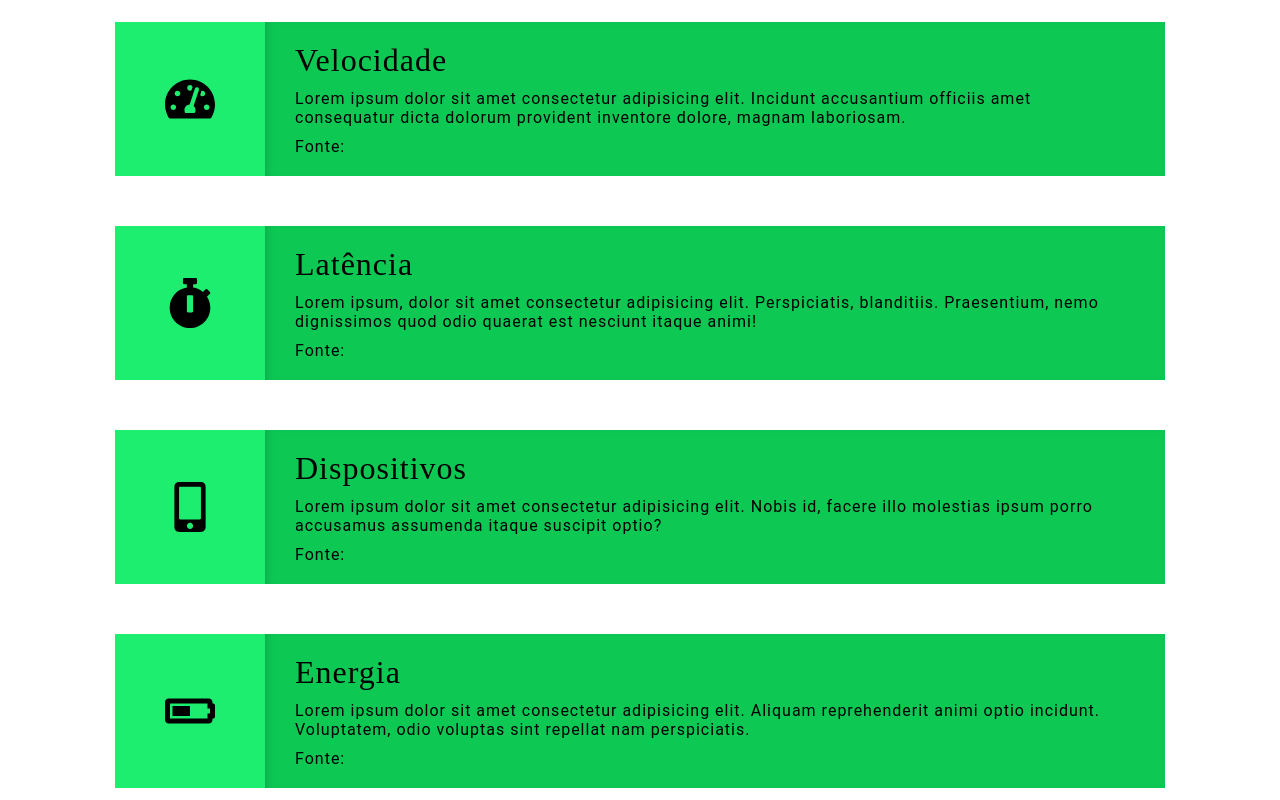
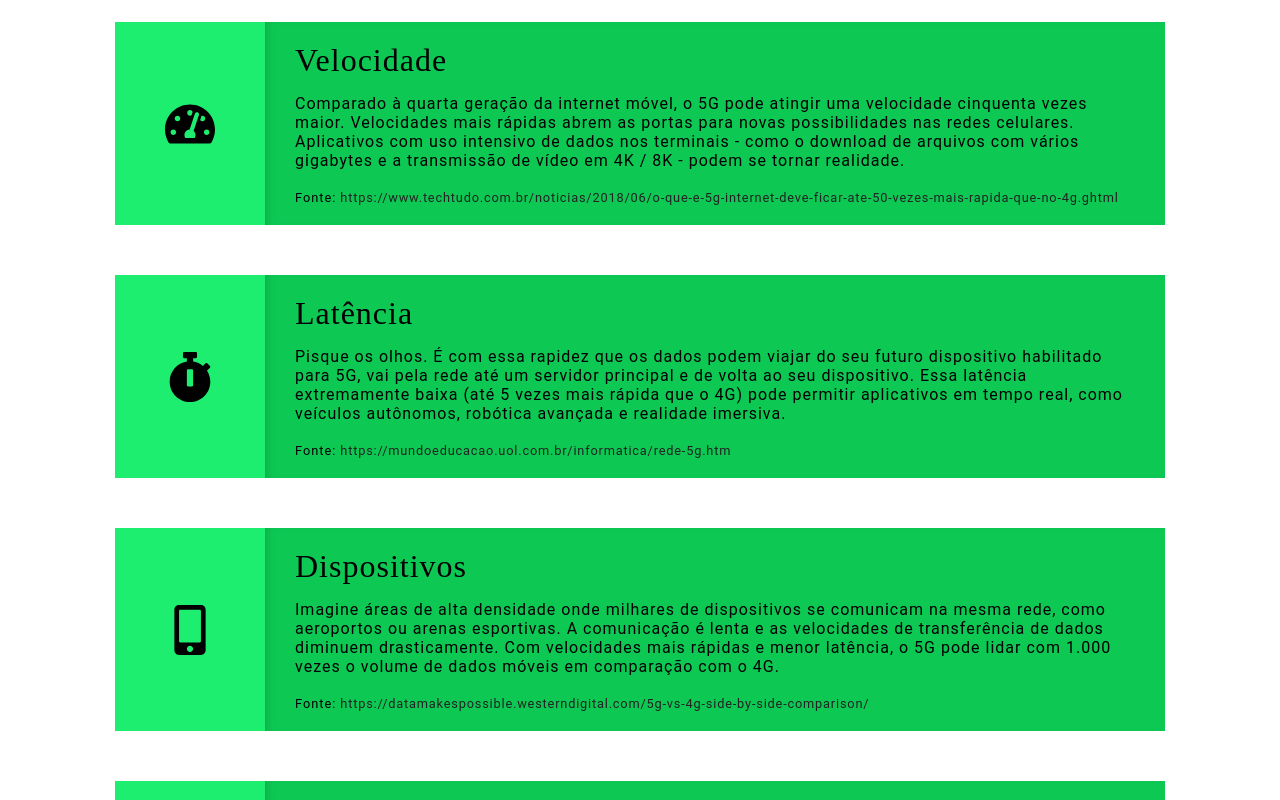
Before and after one commit to ismaelguimaraes/projeto-5gs, a React (Create React App) app: page /comparacao in a window 1280 px wide. Shown: the part 240-1040 px from the top of the page. Built offline with nearby package versions, Linux system fonts and the light colour scheme; the HTML template or start-up script is replaced by a standard one.

Commit message:
Adicionei conteúdo da página da comparação

```diff
--- a/src/components/Comparativo/index.js
+++ b/src/components/Comparativo/index.js
@@ -12,17 +12,17 @@ export default function ComparativoGrande(){
             <Requisitos>
                 <div>
                     <button><FaTachometerAlt size={35}/></button>
-                    <Conteudo><p>O 5G será até 100 vezes mais rápido que o 4G.</p></Conteudo>
+                    <Conteudo><p>O 5G será até 50 vezes mais rápido que o 4G.</p></Conteudo>
                 </div>
 
                 <div>
                     <button><FaStopwatch size={35}/></button>
-                    <Conteudo><p>As redes 5G possuirão a latência em cerca de 70 vezes menor que o 4G.</p></Conteudo>
+                    <Conteudo><p>As redes 5G possuirão a latência em cerca de 5 vezes menor que o 4G.</p></Conteudo>
                 </div>
 
                 <div>
                     <button><FaMobileAlt size={35}/></button>
-                    <Conteudo><p>O 5G suporta 100 vezes mais de dispositivos conectados por km² que o 4G.</p></Conteudo>
+                    <Conteudo><p>O 5G suporta 1000 vezes mais de dispositivos conectados por km² que o 4G.</p></Conteudo>
                 </div>
 
                 <div>
--- a/src/pages/Comparacao/index.js
+++ b/src/pages/Comparacao/index.js
@@ -13,8 +13,12 @@ export default function comparacao() {
                     <div><FaTachometerAlt size="50"/></div>
                     <section>
                         <h4>Velocidade</h4>
-                        <p>Lorem ipsum dolor sit amet consectetur adipisicing elit. Incidunt accusantium officiis amet consequatur dicta dolorum provident inventore dolore, magnam laboriosam.</p>
-                        <p>Fonte: </p>
+                        <p>Comparado à quarta geração da internet móvel, o 5G pode atingir uma velocidade cinquenta vezes maior. Velocidades mais rápidas abrem as portas para novas possibilidades nas redes celulares. Aplicativos com uso intensivo de dados nos terminais - como o download de arquivos com vários gigabytes e a transmissão de vídeo em 4K / 8K - podem se tornar realidade.</p>
+
+                        <span>Fonte:
+                            <a href="https://www.techtudo.com.br/noticias/2018/06/o-que-e-5g-internet-deve-ficar-ate-50-vezes-mais-rapida-que-no-4g.ghtml" target="_blank"> https://www.techtudo.com.br/noticias/2018/06/o-que-e-5g-internet-deve-ficar-ate-50-vezes-mais-rapida-que-no-4g.ghtml
+                            </a>
+                        </span>
                     </section>
                 </Card>
 
@@ -22,8 +26,10 @@ export default function comparacao() {
                     <div><FaStopwatch size="50"/></div>
                     <section>
                         <h4>Latência</h4>
-                        <p>Lorem ipsum, dolor sit amet consectetur adipisicing elit. Perspiciatis, blanditiis. Praesentium, nemo dignissimos quod odio quaerat est nesciunt itaque animi!</p>
-                        <p>Fonte: </p>
+                        <p>Pisque os olhos. É com essa rapidez que os dados podem viajar do seu futuro dispositivo habilitado para 5G, vai pela rede até um servidor principal e de volta ao seu dispositivo. Essa latência extremamente baixa (até 5 vezes mais rápida que o 4G) pode permitir aplicativos em tempo real, como veículos autônomos, robótica avançada e realidade imersiva.</p>
+                        <span>Fonte:
+                            <a href="https://mundoeducacao.uol.com.br/informatica/rede-5g.htm" target="_blank"> https://mundoeducacao.uol.com.br/informatica/rede-5g.htm </a>
+                        </span>
                     </section>
                 </Card>
 
@@ -31,8 +37,10 @@ export default function comparacao() {
                     <div><FaMobileAlt size="50"/></div>
                     <section>
                         <h4>Dispositivos</h4>
-                        <p>Lorem ipsum dolor sit amet consectetur adipisicing elit. Nobis id, facere illo molestias ipsum porro accusamus assumenda itaque suscipit optio?</p>
-                        <p>Fonte: </p>
+                        <p>Imagine áreas de alta densidade onde milhares de dispositivos se comunicam na mesma rede, como aeroportos ou arenas esportivas. A comunicação é lenta e as velocidades de transferência de dados diminuem drasticamente. Com velocidades mais rápidas e menor latência, o 5G pode lidar com 1.000 vezes o volume de dados móveis em comparação com o 4G.</p>
+                        <span>Fonte:
+                            <a href="https://datamakespossible.westerndigital.com/5g-vs-4g-side-by-side-comparison/ " target="_blank"> https://datamakespossible.westerndigital.com/5g-vs-4g-side-by-side-comparison/ </a>
+                        </span>
                     </section>
                 </Card>
 
@@ -40,11 +48,12 @@ export default function comparacao() {
                     <div><FaBatteryHalf size="50"/></div>
                     <section>
                         <h4>Energia</h4>
-                        <p>Lorem ipsum dolor sit amet consectetur adipisicing elit. Aliquam reprehenderit animi optio incidunt. Voluptatem, odio voluptas sint repellat nam perspiciatis.</p>
-                        <p>Fonte: </p>
+                        <p>Uma estimativa sugere que o 5G poderia usar 90% menos energia por bit que o 4G. O consumo de energia tem um grande impacto na vida útil da bateria para dispositivos móveis. Tem sido um espinho para as pessoas que usam smartphones, relógios inteligentes e tablets. Usando redes 5G rápidas e de baixa latência, mais dados podem ser processados na rede em vez de em um dispositivo. Isso pode significar menos energia usada e maior vida útil da bateria.</p>
+                        <span>Fonte:
+                            <a href="https://datamakespossible.westerndigital.com/5g-vs-4g-side-by-side-comparison/ " target="_blank"> https://datamakespossible.westerndigital.com/5g-vs-4g-side-by-side-comparison/ </a>
+                        </span>
                     </section>
                 </Card>
-
             </Container>
         </>
     );
--- a/src/pages/Comparacao/styles.js
+++ b/src/pages/Comparacao/styles.js
@@ -50,16 +50,30 @@ export const Card = styled.div`
         box-shadow: inset 8px 0px 20px -20px black;
 
         h4 {
-        font-size: 2rem;
-        font-weight: 100;
-        font-family: Bebas neue;
-        letter-spacing: 1px;
+            font-size: 2rem;
+            font-weight: 100;
+            font-family: Bebas neue;
+            letter-spacing: 1px;
+            padding-bottom: 5px;
         }
 
         p {
             font-size: 1rem;
             font-family: Roboto;
             letter-spacing: 1px;
+            padding-bottom: 10px;
+        }
+
+        span {
+            font-size: 0.8rem;
+            font-family: Roboto;
+            letter-spacing: 1px;
+
+            a {
+                &:hover {
+                    text-decoration: underline #000;
+                }
+            }
         }
     }
 `;
```
